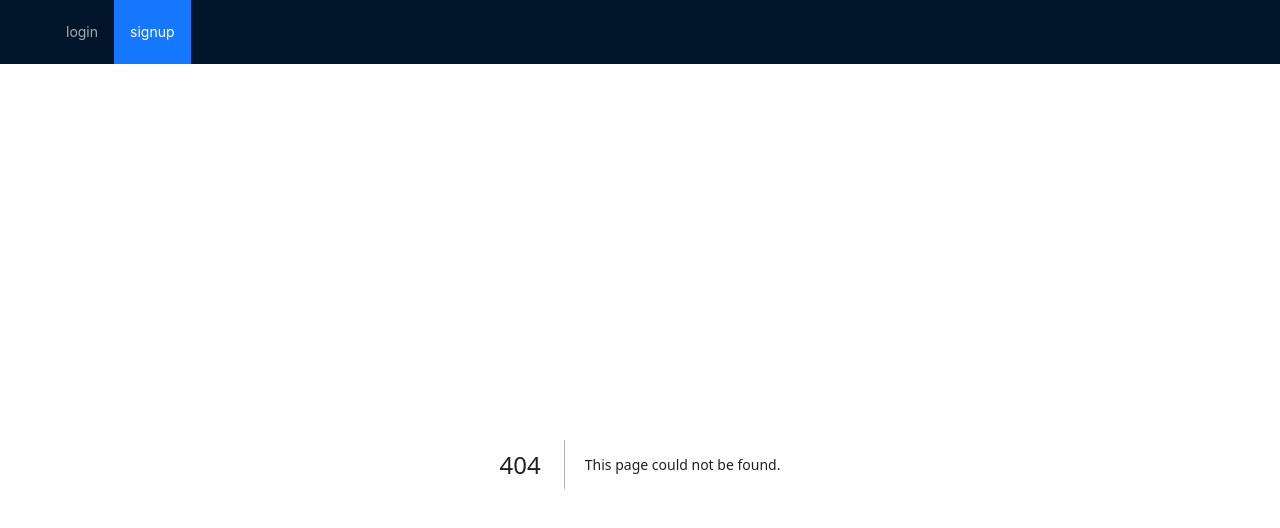
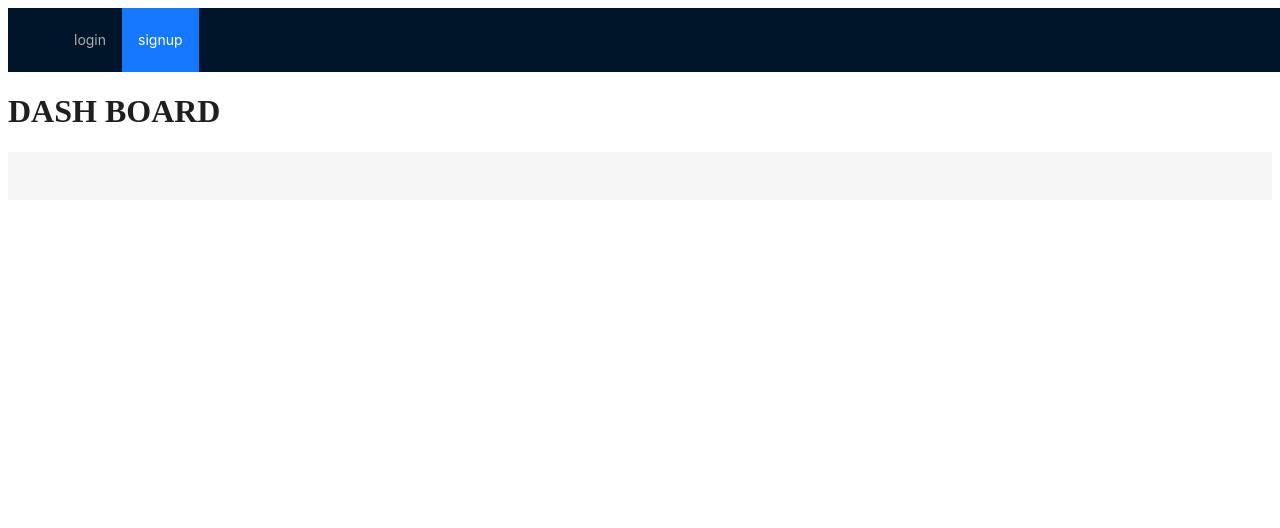
Before and after one commit to qiushi-chen/course-management-system, a Next.js app: page /dashboard in a window 1280 px wide. Before the commit this address had no page. Shown: the top 528 px of the page. Built offline with nearby package versions, Linux system fonts and the light colour scheme.

Commit message:
add initial dashboard

```diff
--- /dev/null
+++ b/pages/dashboard.tsx
@@ -0,0 +1,11 @@
+import React from 'react';
+
+const Dashboard = () => {
+  return (
+    <>
+      <h1>DASH BOARD</h1>
+    </>
+  );
+};
+
+export default Dashboard;
```
